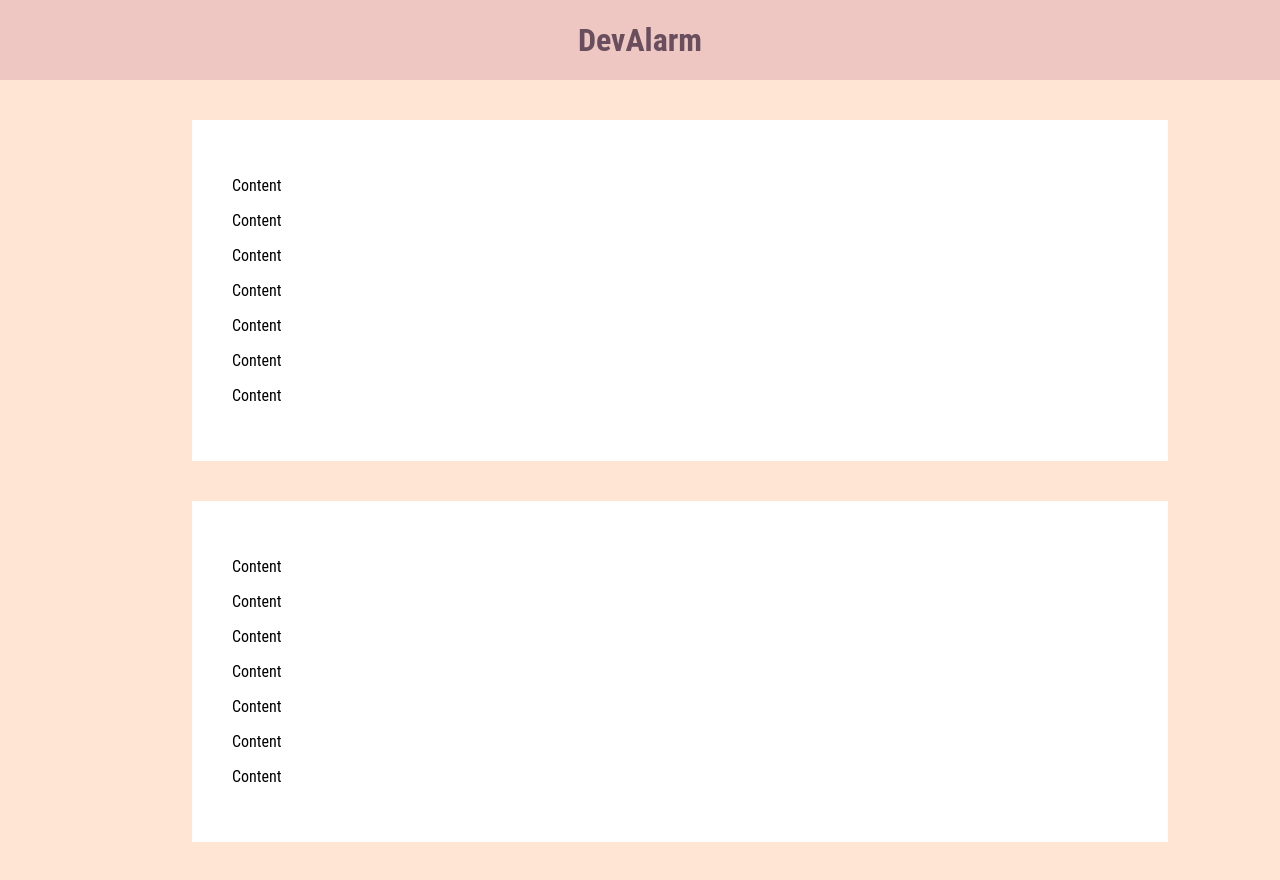
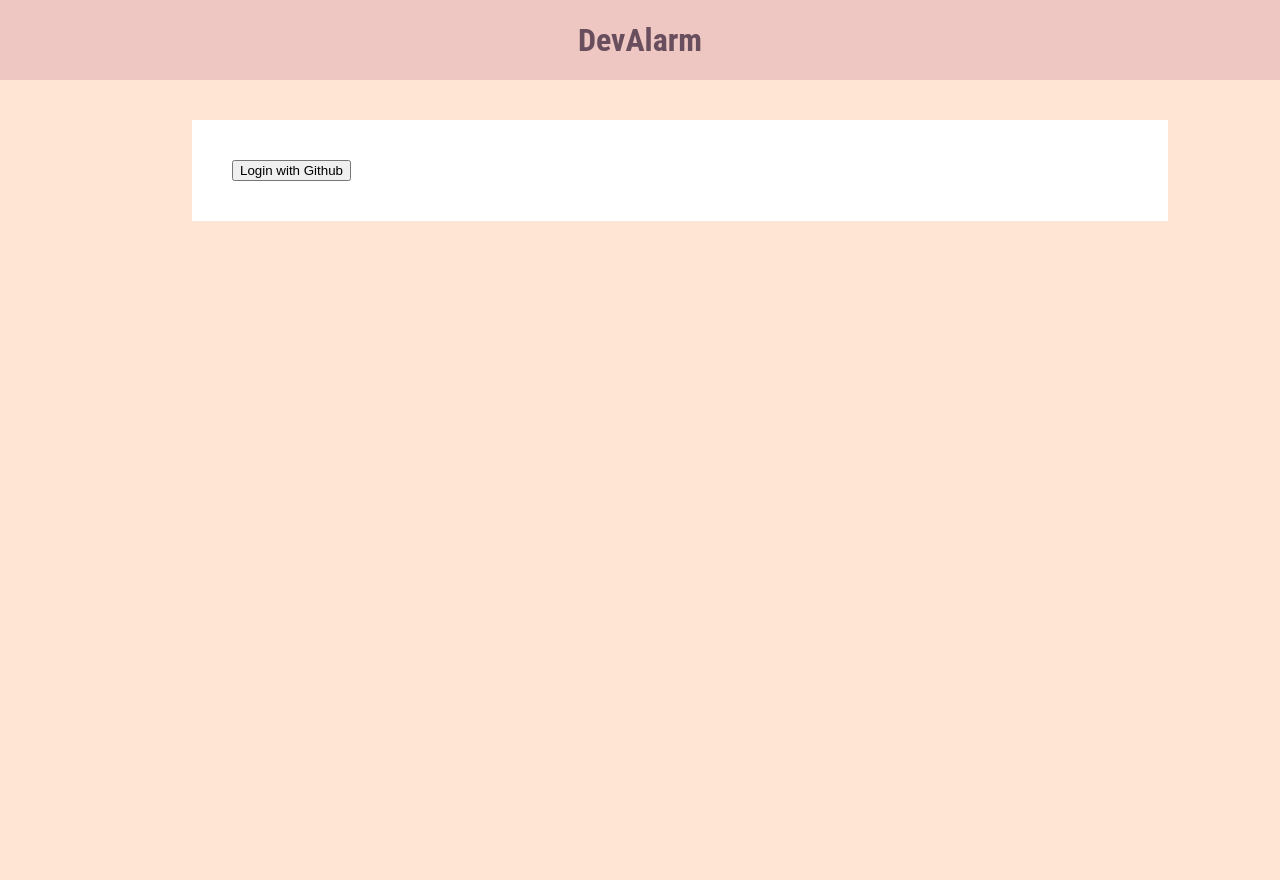
Before and after one commit to saratran/FIT2101-AssignmentProject, a website: page frontend/index.html in a window 1280 px wide. Shown: the top 880 px of the page. Drawn offline with Linux system fonts and the light colour scheme.

Commit message:
OAuth with client_id

```diff
--- a/frontend/index.html
+++ b/frontend/index.html
@@ -11,22 +11,8 @@
     </div>
     <div id="mainContainer">
         <div class="container">
-            <p>Content</p>
-            <p>Content</p>
-            <p>Content</p>
-            <p>Content</p>
-            <p>Content</p>
-            <p>Content</p>
-            <p>Content</p>
-        </div>
-        <div class="container">
-            <p>Content</p>
-            <p>Content</p>
-            <p>Content</p>
-            <p>Content</p>
-            <p>Content</p>
-            <p>Content</p>
-            <p>Content</p>
+            <button id="login" onclick="window.location.href =
+            'https://github.com/login/oauth/authorize?client_id=3e670fbb378ba2969da8&redirect_uri=/callback';"> Login with Github </button>
         </div>
     </div>
 <!--<div>-->
```
Also changed, not shown: backend/src/server.ts (+9 -0 lines), frontend/scripts/main.js (line endings or trailing spaces).
